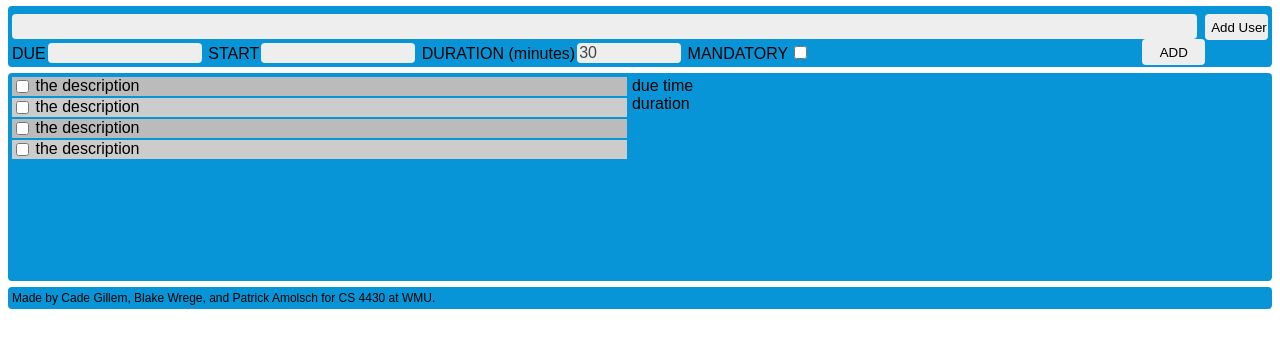
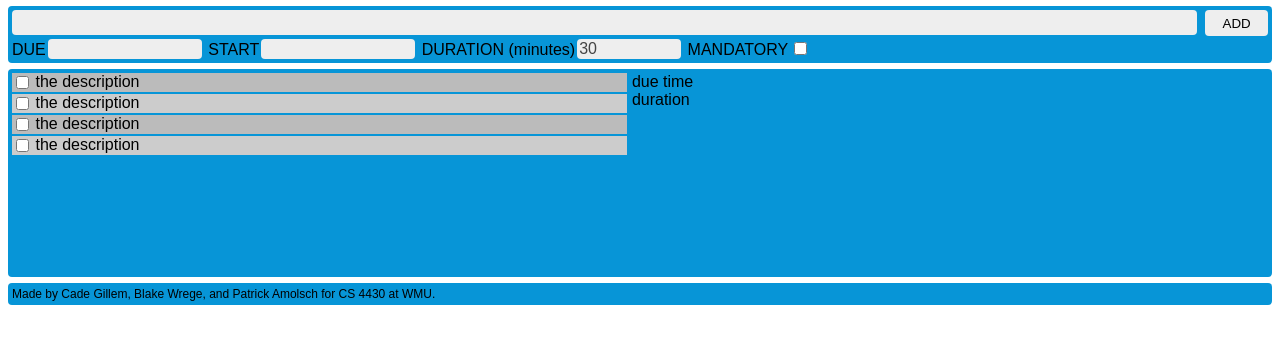
Before and after one commit to t4ls/todoapp, a PHP site: page / in a window 1280 px wide. Shown: the part 39-387 px from the top of the page. Run offline with PHP 8.4, Linux system fonts and the light colour scheme; some libraries are stand-ins or nearby versions.

Commit message:
undid stuff

```diff
--- a/html/editor.php
+++ b/html/editor.php
@@ -1,8 +1,4 @@
 <div class="section" id="editor">
-    <form method="post" action="/newuser">
-	    <div class="form_row" id="adduser">
-	    	<input name="button_add_task" type="submit" value="Add User"/>
-    	</div>
     <form method="post" action="db/add_task.php">
 	    <div class="form_row" id="editor_description_row">
 	    	<input name="input_task_description" type="text"/>
```
